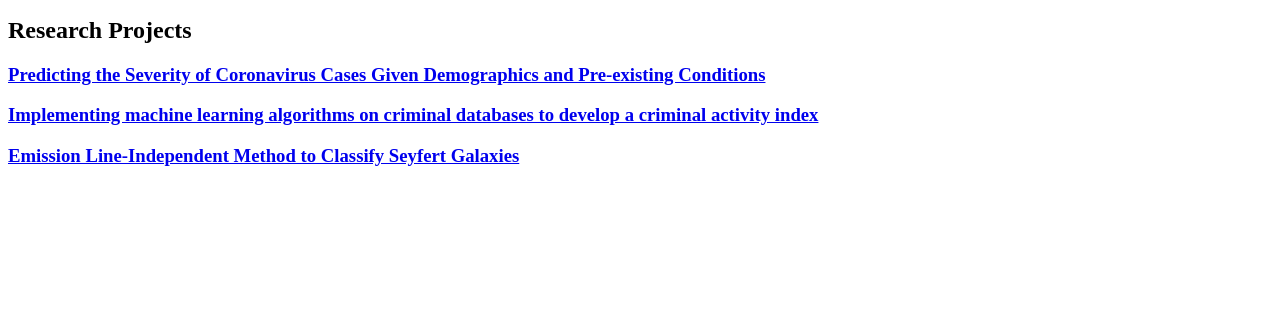
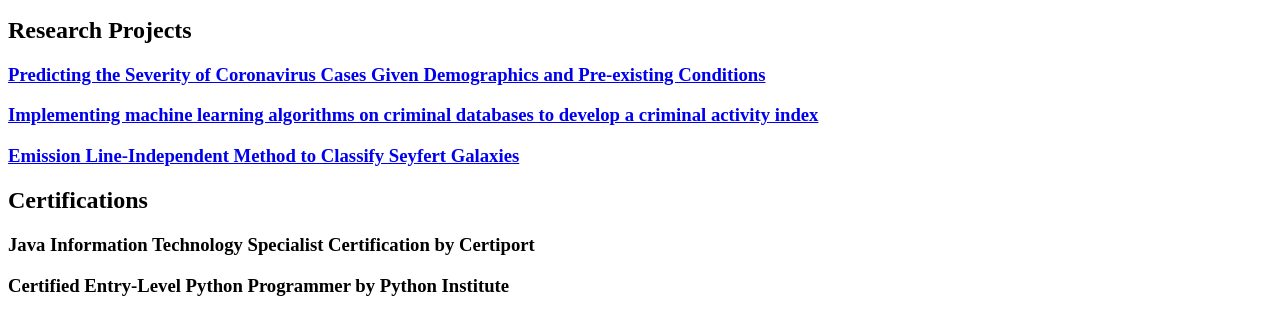
Before and after one commit to vineet-101/vineet-101.github.io, a website: page index.html in a window 1280 px wide. Shown: the part 101-436 px from the top of the page. Drawn offline with Linux system fonts and the light colour scheme.

Commit message:
with certifications

```diff
--- a/index.html
+++ b/index.html
@@ -20,4 +20,7 @@
   <a href="https://www.jsr.org/hs/index.php/path/article/view/1635"><h3>Predicting the Severity of Coronavirus Cases Given Demographics and Pre-existing Conditions</h3></a>
   <a href="https://emerginginvestigators.org/articles/22-250"><h3>Implementing machine learning algorithms on criminal databases to develop a criminal activity index</h3></a>
   <a href="https://bbk12e1-cdn.myschoolcdn.com/ftpimages/319/misc/misc_228068.pdf"><h3>Emission Line-Independent Method to Classify Seyfert Galaxies</h3></a>
+  <h2>Certifications</h2>
+  <h3>Java Information Technology Specialist Certification by Certiport</h3>
+  <h3>Certified Entry-Level Python Programmer by Python Institute</h3>
 </body>
```
